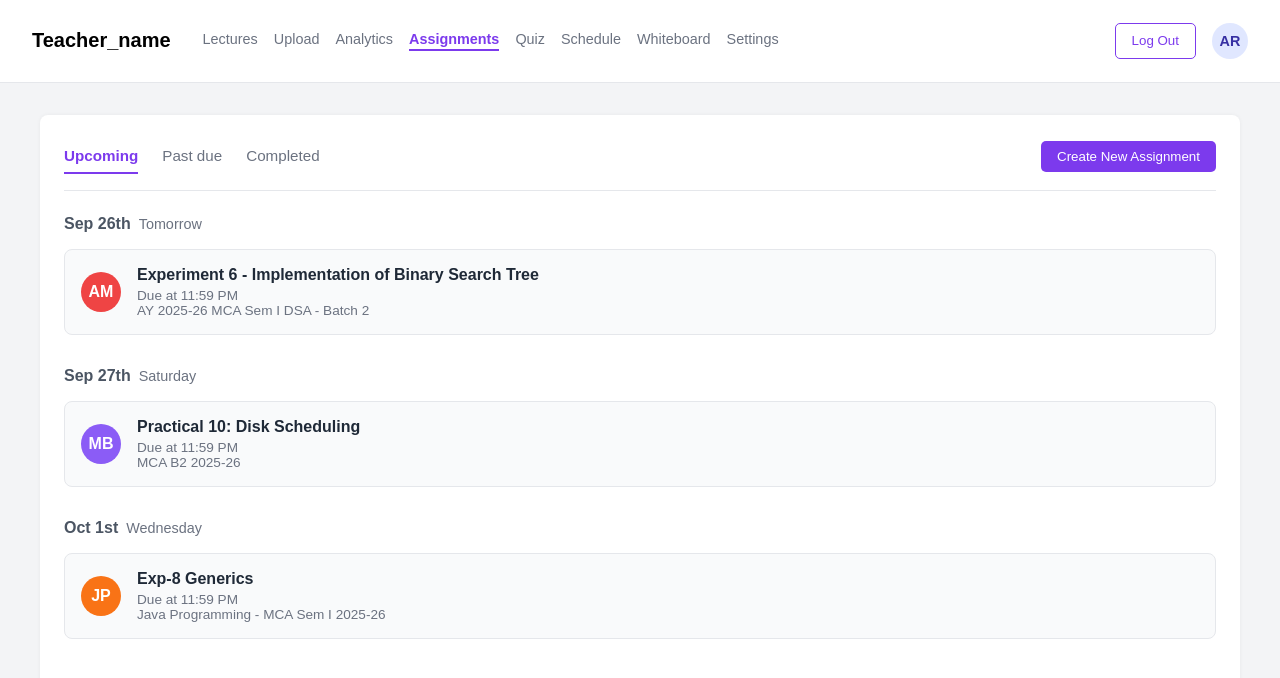
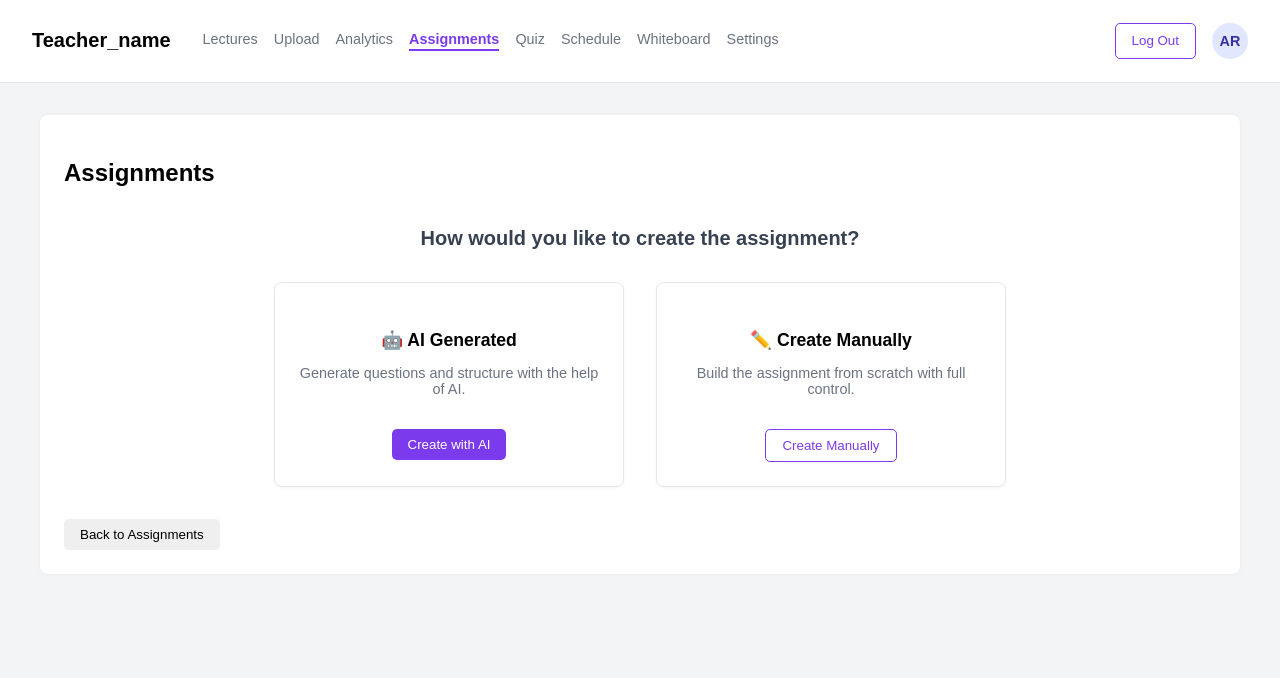
Before and after one commit to Prostorm19/LearnLite_frontend, a React (Vite) app: page /dashboard/assignments in a window 1280 px wide. Both pictures are taken after a click on the button "Create New Assignment". Shown: the top 678 px of the page. Built offline with nearby package versions, Linux system fonts and the light colour scheme; the HTML template or start-up script is replaced by a standard one.

Commit message:
updated create assignments

```diff
--- a/src/components/features/assignments/Assignments.jsx
+++ b/src/components/features/assignments/Assignments.jsx
@@ -10,97 +10,71 @@ const formatDate = (date) => {
     if (day === 1 || day === 21 || day === 31) daySuffix = 'st';
     else if (day === 2 || day === 22) daySuffix = 'nd';
     else if (day === 3 || day === 23) daySuffix = 'rd';
-
     return `${month} ${day}${daySuffix}`;
 };
-
 
 // Helper to get relative day info like "Tomorrow" or "Saturday"
 const getDayInfo = (date) => {
     const today = new Date('2025-09-25T23:43:00'); // Mock current date for consistency
     const tomorrow = new Date(today);
     tomorrow.setDate(today.getDate() + 1);
-
     if (date.toDateString() === today.toDateString()) return 'Today';
     if (date.toDateString() === tomorrow.toDateString()) return 'Tomorrow';
-
     return new Intl.DateTimeFormat('en-US', { weekday: 'long' }).format(date);
 };
 
-// More detailed static data for assignments
+// Data for assignments
 const initialAssignments = [
-    {
-        id: 1,
-        title: "Experiment 6 - Implementation of Binary Search Tree",
-        dueDate: new Date("2025-09-26T23:59:00"),
-        course: "AY 2025-26 MCA Sem I DSA - Batch 2",
-        status: "Upcoming",
-        initials: "AM",
-        color: "#ef4444"
-    },
-    {
-        id: 2,
-        title: "Practical 10: Disk Scheduling",
-        dueDate: new Date("2025-09-27T23:59:00"),
-        course: "MCA B2 2025-26",
-        status: "Upcoming",
-        initials: "MB",
-        color: "#8b5cf6"
-    },
-    {
-        id: 3,
-        title: "Exp-8 Generics",
-        dueDate: new Date("2025-10-01T23:59:00"),
-        course: "Java Programming - MCA Sem I 2025-26",
-        status: "Upcoming",
-        initials: "JP",
-        color: "#f97316"
-    },
-    {
-        id: 4,
-        title: "Case Study 1",
-        dueDate: new Date("2025-09-24T23:59:00"),
-        course: "Business Analytics",
-        status: "Past due",
-        initials: "CS",
-        color: "#6b7280"
-    },
-    {
-        id: 5,
-        title: "Mid-Term Report",
-        dueDate: new Date("2025-09-20T23:59:00"),
-        course: "Advanced Algorithms",
-        status: "Completed",
-        initials: "MT",
-        color: "#10b981"
-    },
+    { id: 1, title: "Experiment 6 - Implementation of Binary Search Tree", dueDate: new Date("2025-09-26T23:59:00"), course: "AY 2025-26 MCA Sem I DSA - Batch 2", status: "Upcoming", initials: "AM", color: "#ef4444" },
+    { id: 2, title: "Practical 10: Disk Scheduling", dueDate: new Date("2025-09-27T23:59:00"), course: "MCA B2 2025-26", status: "Upcoming", initials: "MB", color: "#8b5cf6" },
+    { id: 3, title: "Exp-8 Generics", dueDate: new Date("2025-10-01T23:59:00"), course: "Java Programming - MCA Sem I 2025-26", status: "Upcoming", initials: "JP", color: "#f97316" },
+    { id: 4, title: "Case Study 1", dueDate: new Date("2025-09-24T23:59:00"), course: "Business Analytics", status: "Past due", initials: "CS", color: "#6b7280" },
+    { id: 5, title: "Mid-Term Report", dueDate: new Date("2025-09-20T23:59:00"), course: "Advanced Algorithms", status: "Completed", initials: "MT", color: "#10b981" },
 ];
 
+// Sub-component for the "Create New" options view
+const CreateAssignmentOptions = ({ setView }) => (
+    <div>
+        <div className="create-assignment-options">
+            <h3>How would you like to create the assignment?</h3>
+            <div className="options-container">
+                <div className="option-card">
+                    <h4><span role="img" aria-label="robot">🤖</span> AI Generated</h4>
+                    <p>Generate questions and structure with the help of AI.</p>
+                    <Button className="primary">Create with AI</Button>
+                </div>
+                <div className="option-card">
+                    <h4><span role="img" aria-label="pencil">✏️</span> Create Manually</h4>
+                    <p>Build the assignment from scratch with full control.</p>
+                    <Button className="outline">Create Manually</Button>
+                </div>
+            </div>
+        </div>
+        <Button onClick={() => setView('list')}>Back to Assignments</Button>
+    </div>
+);
 
-export default function Assignments() {
+// Sub-component for the main list view
+const AssignmentListView = ({ setView }) => {
     const [activeTab, setActiveTab] = useState('Upcoming');
 
-    // Filter assignments based on the active tab and sort by date
     const filteredAssignments = useMemo(() => {
         return initialAssignments
             .filter(a => a.status === activeTab)
             .sort((a, b) => a.dueDate - b.dueDate);
     }, [activeTab]);
 
-    // Group the filtered assignments by their formatted due date
     const groupedAssignments = useMemo(() => {
         return filteredAssignments.reduce((acc, assignment) => {
             const dateKey = formatDate(assignment.dueDate);
-            if (!acc[dateKey]) {
-                acc[dateKey] = [];
-            }
+            if (!acc[dateKey]) acc[dateKey] = [];
             acc[dateKey].push(assignment);
             return acc;
         }, {});
     }, [filteredAssignments]);
 
     return (
-        <Panel>
+        <div>
             <div className="assignments-header">
                 <div className="assignment-tabs">
                     <button className={`assignment-tab ${activeTab === 'Upcoming' ? 'active' : ''}`} onClick={() => setActiveTab('Upcoming')}>Upcoming</button>
@@ -108,7 +82,7 @@ export default function Assignments() {
                     <button className={`assignment-tab ${activeTab === 'Completed' ? 'active' : ''}`} onClick={() => setActiveTab('Completed')}>Completed</button>
                 </div>
                 <div className="panel-actions">
-                    <Button className="primary">Create New Assignment</Button>
+                    <Button className="primary" onClick={() => setView('create')}>Create New Assignment</Button>
                 </div>
             </div>
 
@@ -140,6 +114,21 @@ export default function Assignments() {
                     <p className="p-4 text-center text-gray-500">No {activeTab.toLowerCase()} assignments.</p>
                 )}
             </div>
+        </div>
+    );
+};
+
+
+// Main Assignments Component
+export default function Assignments() {
+    const [view, setView] = useState('list'); // Can be 'list' or 'create'
+
+    return (
+        <Panel>
+            <div className="panel-header" style={{ marginBottom: 0, borderBottom: 'none', paddingBottom: 0 }}>
+                <h2>Assignments</h2>
+            </div>
+            {view === 'list' ? <AssignmentListView setView={setView} /> : <CreateAssignmentOptions setView={setView} />}
         </Panel>
     );
 }
```
